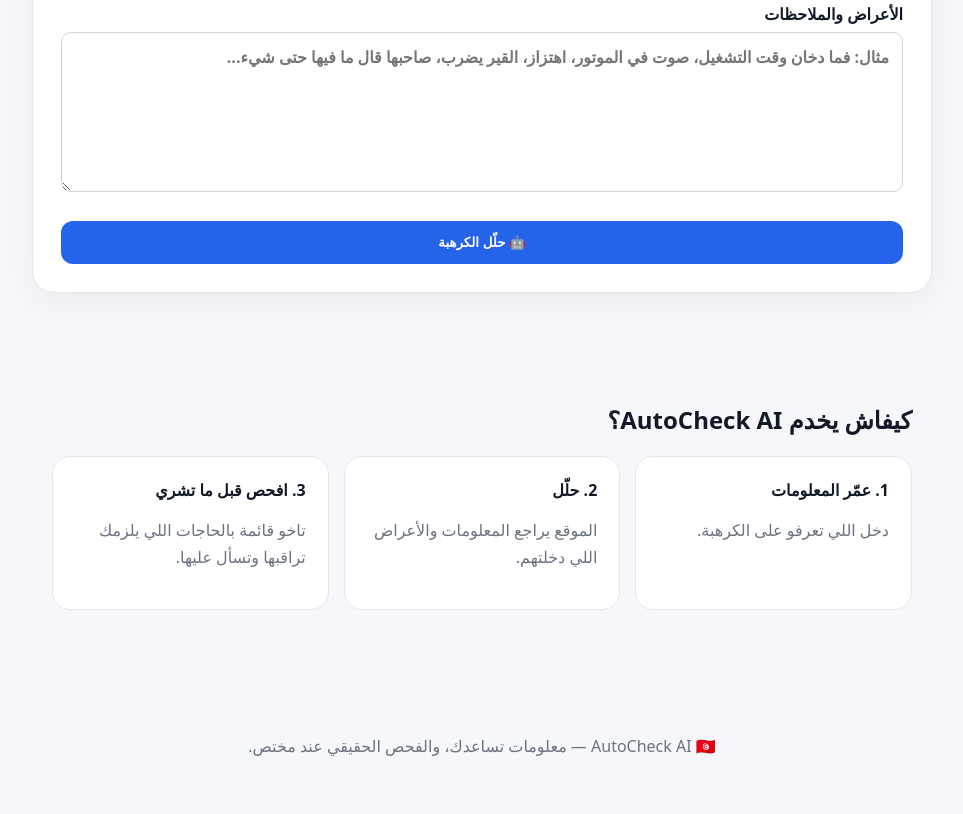
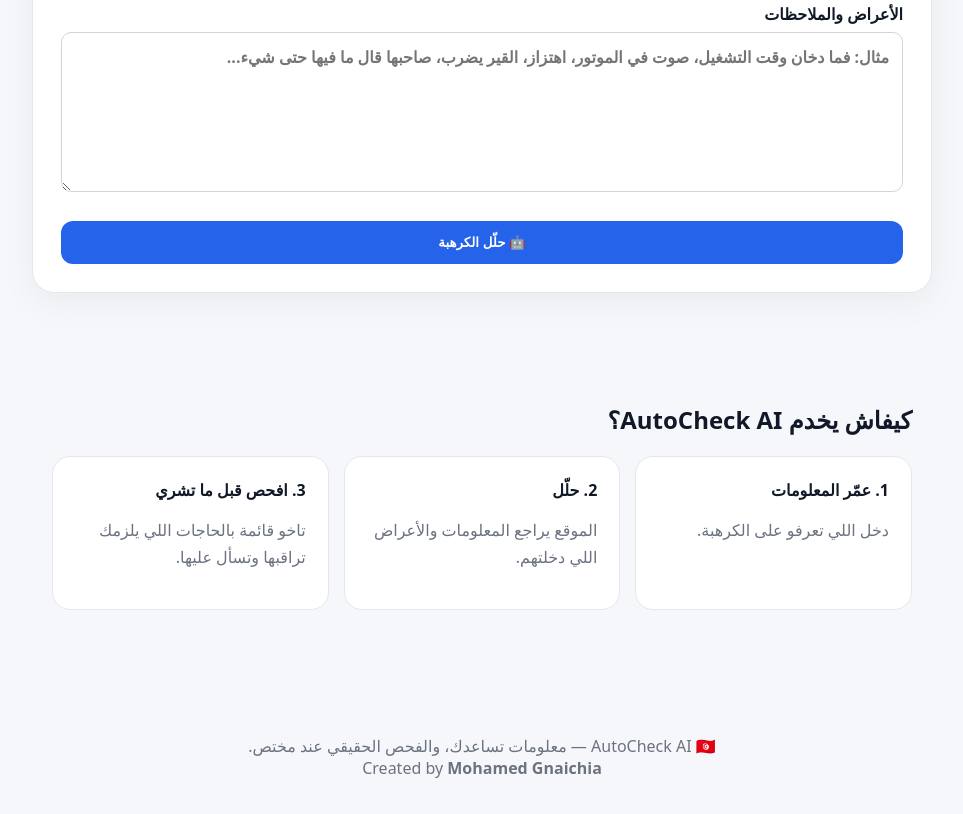
Before and after one commit to mdgn02023-arch/autocheck-ai, a website: page index.html in a window 1280 px wide. Shown: the part 1916-2730 px from the top of the page, without its empty margins (158-1121 px from the left). Before the commit the page ends 2708 px from the top, so only its background shows below. Drawn offline with Linux system fonts and the light colour scheme.

Commit message:
Update index.html

```diff
--- a/index.html
+++ b/index.html
@@ -56,7 +56,6 @@
   </div>
 
 </section>
-
 
 <section id="analyzer" class="panel">
 
@@ -153,7 +152,6 @@
 
 </div>
 
-
 <h3>🛠️ تاريخ الصيانة</h3>
 
 <div class="grid">
@@ -190,7 +188,6 @@
 </label>
 
 </div>
-
 
 <h3>🔧 حالة الكرهبة</h3>
 
@@ -241,7 +238,6 @@
 
 </div>
 
-
 <h3>📝 شنوة لاحظت إنت؟</h3>
 
 <label>
@@ -257,13 +253,11 @@ required
 
 </label>
 
-
 <button id="btn">
 🤖 حلّل الكرهبة
 </button>
 
 </form>
-
 
 <div id="loading" class="loading hidden">
 جاري التحليل... ⏳
@@ -272,7 +266,6 @@ required
 <pre id="result" class="result hidden"></pre>
 
 </section>
-
 
 <section id="how" class="steps">
 
@@ -301,11 +294,10 @@ required
 
 </main>
 
-
 <footer>
-AutoCheck AI 🇹🇳 — معلومات تساعدك، والفحص الحقيقي عند مختص.
+  <div>AutoCheck AI 🇹🇳 — معلومات تساعدك، والفحص الحقيقي عند مختص.</div>
+  <div>Created by <strong>Mohamed Gnaichia</strong></div>
 </footer>
-
 
 <script src="app.js"></script>
 
```
